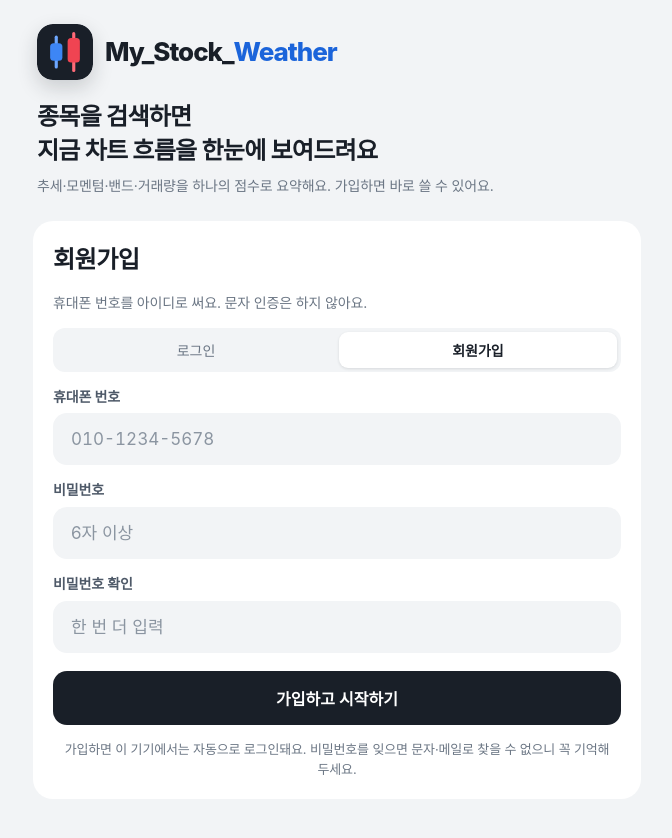
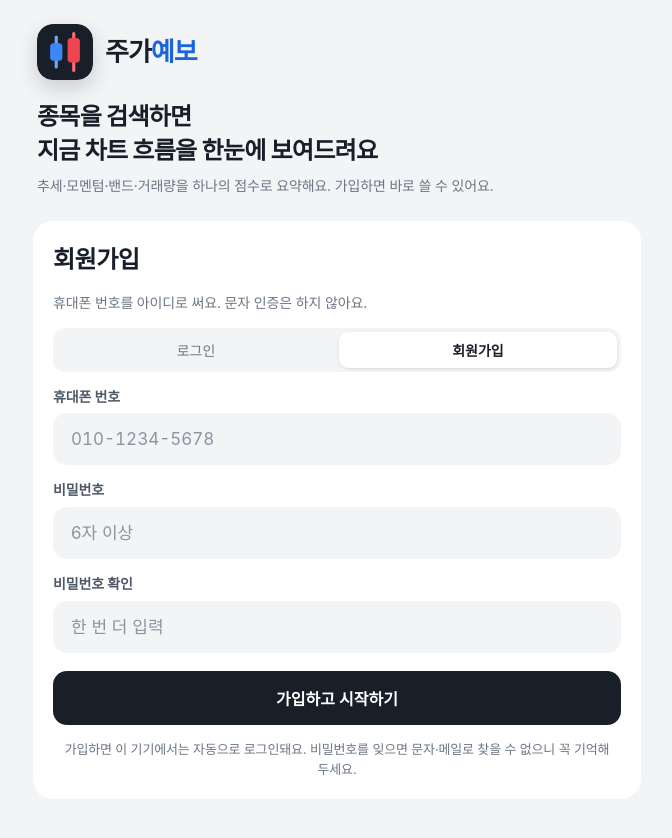
Before and after one commit to miracleshasha/Stock_Forecast, a Next.js app in the folder web/: page /login in a window 1280 px wide. Shown: the top 838 px of the page, without its empty margins (303-975 px from the left). Built offline with nearby package versions, Linux system fonts and the light colour scheme; no server answers; a web font is replaced by a local one.

Commit message:
서비스명 변경: My_Stock_Weather → 주가예보
탭 제목·상단 로고·로그인 화면·접근성 라벨. 로고는 '예보'만 브랜드 파랑.

Co-Authored-By: Claude Opus 5.5 <noreply@anthropic.com>

```diff
--- a/web/app/globals.css
+++ b/web/app/globals.css
@@ -1,5 +1,5 @@
 /* ============================================================
-   My_Stock_Weather(구 SignalDesk) — design system (밝은 테마, 2026-09 개편)
+   주가예보(구 시그널데스크·My_Stock_Weather) — design system (밝은 테마, 2026-09 개편)
    모바일 우선 · 흰 카드 + 회색 바탕 · 테두리 대신 여백
    색상 규약: 상승 = 레드(--up) / 하락 = 블루(--down)
    강조는 파랑이 하락과 겹치므로 먹색(--ink)으로 합니다.
--- a/web/app/layout.tsx
+++ b/web/app/layout.tsx
@@ -8,7 +8,7 @@ import SearchSheetProvider from "@/components/SearchSheet";
 import { getDisplayWho } from "@/lib/auth";
 
 export const metadata: Metadata = {
-  title: "My_Stock_Weather",
+  title: "주가예보",
   description:
     "종목을 검색하면 지금 차트가 어떤 흐름인지 추세·모멘텀·밴드·거래량을 하나의 점수로 요약해 보여드려요.",
 };
--- a/web/app/login/page.tsx
+++ b/web/app/login/page.tsx
@@ -22,10 +22,10 @@ export default async function LoginPage({
   return (
     <main className="shell">
       <div className="intro">
-        <div className="intro__brand" aria-label="My_Stock_Weather">
+        <div className="intro__brand" aria-label="주가예보">
           <BrandMark size={56} />
           <span className="intro__name" aria-hidden>
-            My_Stock_<span className="brand__sig">Weather</span>
+            주가<span className="brand__sig">예보</span>
           </span>
         </div>
         <p className="intro__t">
--- a/web/app/page.tsx
+++ b/web/app/page.tsx
@@ -139,7 +139,7 @@ export default async function HomePage() {
 
   return (
     <main className="shell">
-      <h1 className="sr-only">My_Stock_Weather — 종목 차트 흐름 요약</h1>
+      <h1 className="sr-only">주가예보 — 종목 차트 흐름 요약</h1>
       <FavAlerts alerts={favAlerts} stats={alertStats} />
       <SearchBox />
 
--- a/web/components/TopBar.tsx
+++ b/web/components/TopBar.tsx
@@ -25,10 +25,10 @@ export default function TopBar({ who }: { who: string | null }) {
             <Icon name="back" />
           </button>
         ) : (
-          <Link href="/" className="brand" aria-label="My_Stock_Weather 홈">
+          <Link href="/" className="brand" aria-label="주가예보 홈">
             <BrandMark />
             <span aria-hidden>
-              My_Stock_<span className="brand__sig">Weather</span>
+              주가<span className="brand__sig">예보</span>
             </span>
           </Link>
         )}
```
